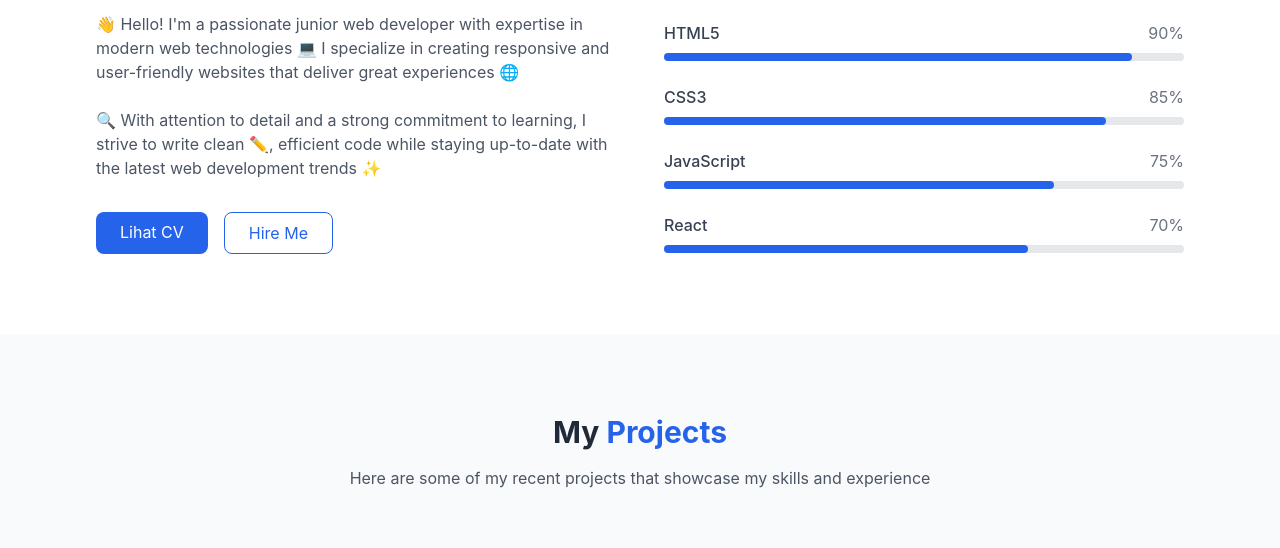
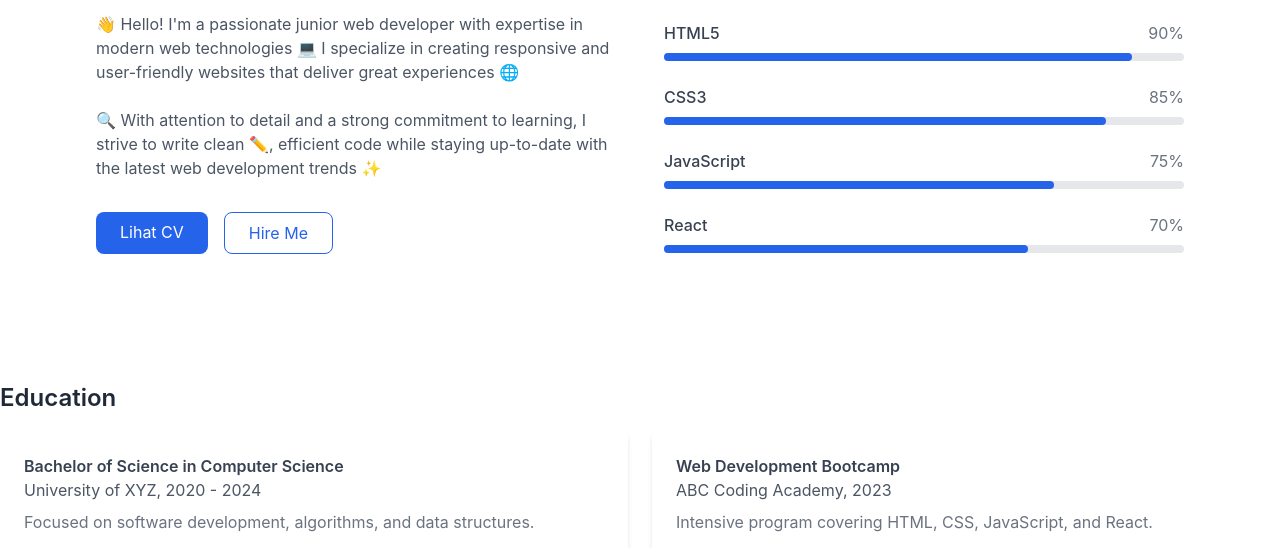
Before and after one commit to slaila/Portfolio-sabrinalaila, a website: page index.html in a window 1280 px wide. Shown: the part 1096-1644 px from the top of the page. Drawn offline with nearby package versions, Linux system fonts and the light colour scheme.

Commit message:
Update index.html

```diff
--- a/index.html
+++ b/index.html
@@ -177,6 +177,25 @@
                                 <div class="skill-progress" style="width: 70%"></div>
                             </div>
                         </div>
+                    </div>
+                </div>
+            </div>
+        </div>
+    </section>
+
+     <!-- Education Section -->
+            <div class="mt-12">
+                <h3 class="text-2xl font-semibold text-gray-800 mb-4">Education</h3>
+                <div class="grid grid-cols-1 md:grid-cols-2 gap-6">
+                    <div class="bg-white shadow-md rounded-lg p-6">
+                        <h4 class="font-semibold text-gray-700">Bachelor of Science in Computer Science</h4>
+                        <p class="text-gray-600">University of XYZ, 2020 - 2024</p>
+                        <p class="text-gray-500 mt-2">Focused on software development, algorithms, and data structures.</p>
+                    </div>
+                    <div class="bg-white shadow-md rounded-lg p-6">
+                        <h4 class="font-semibold text-gray-700">Web Development Bootcamp</h4>
+                        <p class="text-gray-600">ABC Coding Academy, 2023</p>
+                        <p class="text-gray-500 mt-2">Intensive program covering HTML, CSS, JavaScript, and React.</p>
                     </div>
                 </div>
             </div>
```
